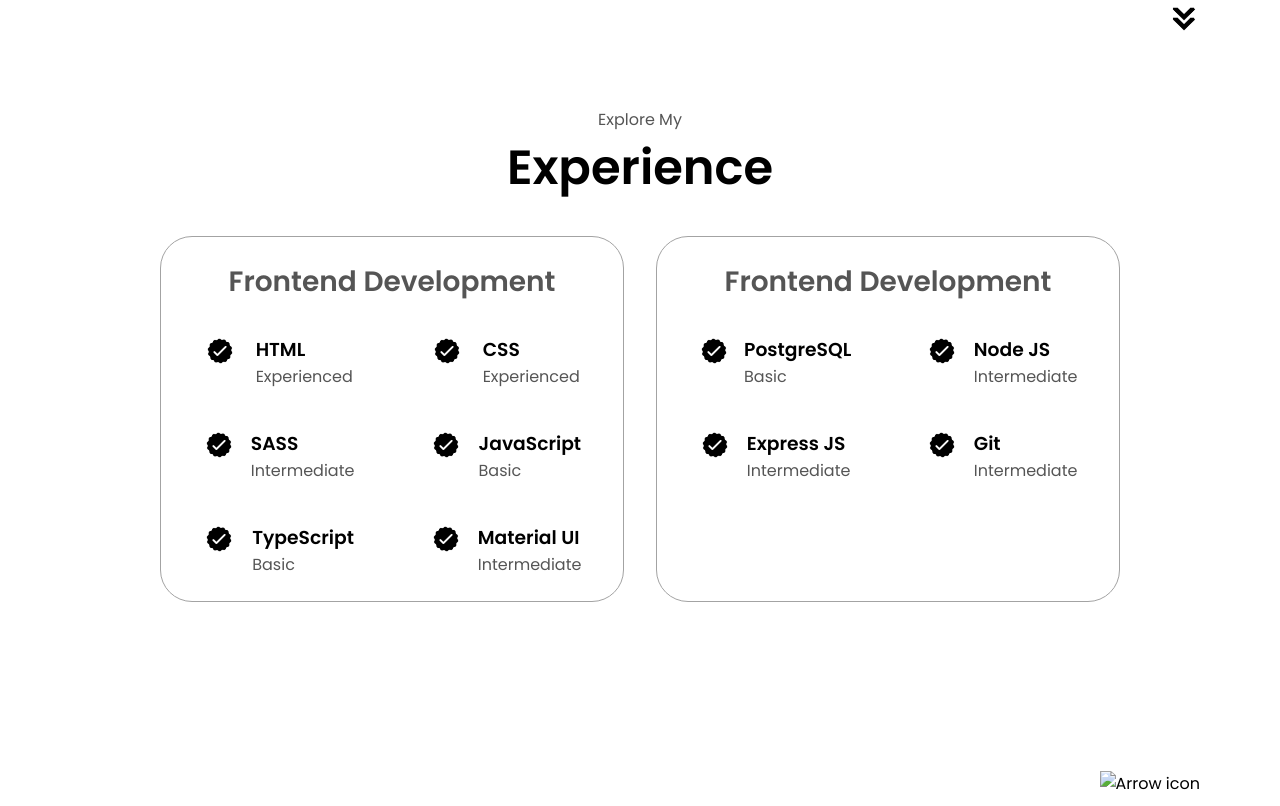
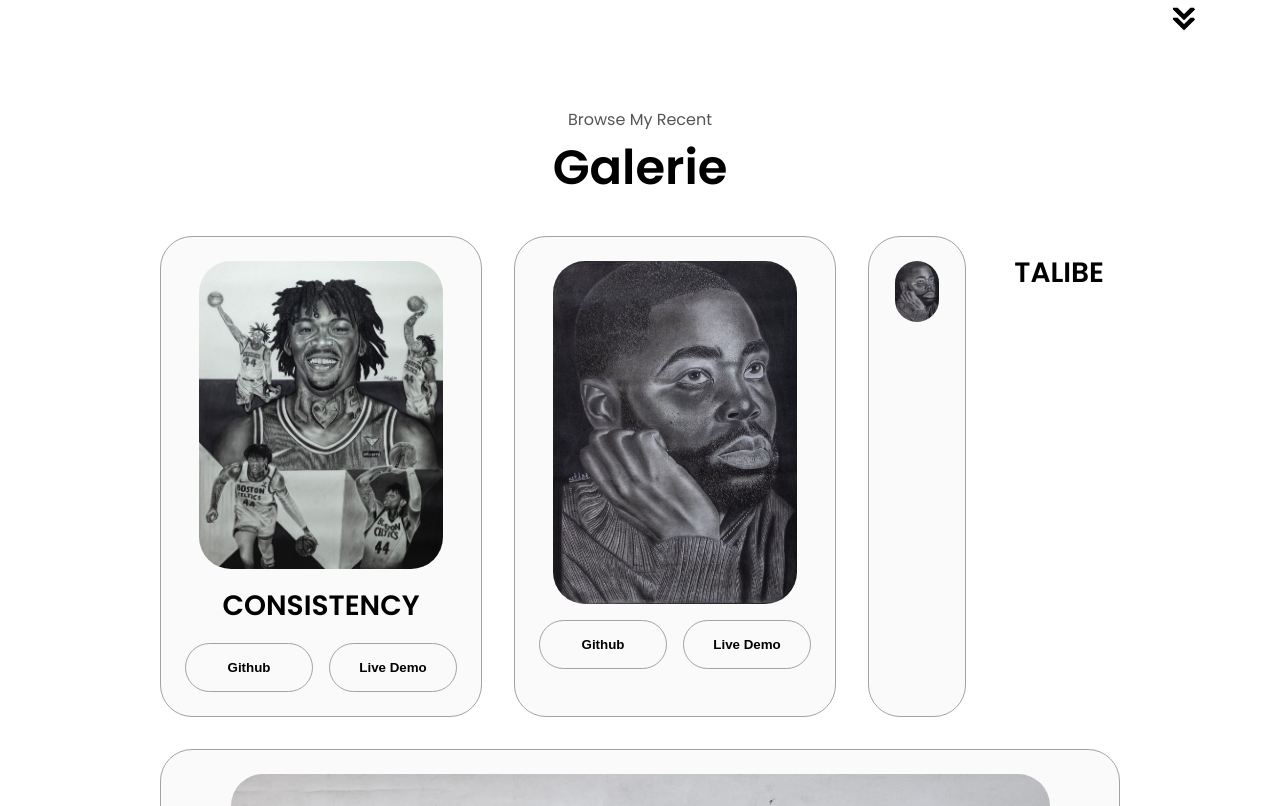
Before and after one commit to Sett-Art/portfolio-SettArt, a plain HTML site: page index.html in a window 1280 px wide. Shown: the part 1589-2395 px from the top of the page. Drawn offline with Linux system fonts and the light colour scheme; a script that the page names is missing.

Commit message:
ajout des pages

```diff
--- a/index.html
+++ b/index.html
@@ -14,7 +14,6 @@
       <div>
         <ul class="nav-links">
           <li><a href="#about">About</a></li>
-          <li><a href="#experience">Experience</a></li>
           <li><a href="#projects">Galerie</a></li>
           <li><a href="#contact">Contact</a></li>
         </ul>
@@ -30,8 +29,7 @@
         </div>
         <div class="menu-links">
           <li><a href="#about" onclick="toggleMenu()">About</a></li>
-          <li><a href="#experience" onclick="toggleMenu()">Experience</a></li>
-          <li><a href="#projects" onclick="toggleMenu()">Projects</a></li>
+          <li><a href="#projects" onclick="toggleMenu()">Galerie</a></li>
           <li><a href="#contact" onclick="toggleMenu()">Contact</a></li>
         </div>
       </div>
@@ -60,13 +58,13 @@
             src="images/linkedin.png"
             alt="My LinkedIn profile"
             class="icon"
-            onclick="location.href='https://www.linkedin.com/in/mouhamadou-mansour-touré-b1525a179'"
+            onclick="location.href='https://www.linkedin.com/in/seto-john-318b9b193?utm_source=share&utm_campaign=share_via&utm_content=profile&utm_medium=ios_app'"
           />
           <img
             src="images/github.png"
             alt="My Github profile"
             class="icon"
-            onclick="location.href='https://github.com/'"
+            onclick="location.href='https://sett-art.github.io/portfolio-SettArt/'"
           />
         </div>
       </div>
@@ -121,141 +119,10 @@
         class="icon arrow"
         onclick="location.href='./#experience'"
       />
-    </section>
-    <section id="experience">
-      <p class="section__text__p1">Explore My</p>
-      <h1 class="title">Experience</h1>
-      <div class="experience-details-container">
-        <div class="about-containers">
-          <div class="details-container">
-            <h2 class="experience-sub-title">Frontend Development</h2>
-            <div class="article-container">
-              <article>
-                <img
-                  src="images/checkmark.png"
-                  alt="Experience icon"
-                  class="icon"
-                />
-                <div>
-                  <h3>HTML</h3>
-                  <p>Experienced</p>
-                </div>
-              </article>
-              <article>
-                <img
-                  src="images/checkmark.png"
-                  alt="Experience icon"
-                  class="icon"
-                />
-                <div>
-                  <h3>CSS</h3>
-                  <p>Experienced</p>
-                </div>
-              </article>
-              <article>
-                <img
-                  src="images/checkmark.png"
-                  alt="Experience icon"
-                  class="icon"
-                />
-                <div>
-                  <h3>SASS</h3>
-                  <p>Intermediate</p>
-                </div>
-              </article>
-              <article>
-                <img
-                  src="images/checkmark.png"
-                  alt="Experience icon"
-                  class="icon"
-                />
-                <div>
-                  <h3>JavaScript</h3>
-                  <p>Basic</p>
-                </div>
-              </article>
-              <article>
-                <img
-                  src="images/checkmark.png"
-                  alt="Experience icon"
-                  class="icon"
-                />
-                <div>
-                  <h3>TypeScript</h3>
-                  <p>Basic</p>
-                </div>
-              </article>
-              <article>
-                <img
-                  src="images/checkmark.png"
-                  alt="Experience icon"
-                  class="icon"
-                />
-                <div>
-                  <h3>Material UI</h3>
-                  <p>Intermediate</p>
-                </div>
-              </article>
-            </div>
-          </div>
-          <div class="details-container">
-            <h2 class="experience-sub-title">Frontend Development</h2>
-            <div class="article-container">
-              <article>
-                <img
-                  src="images/checkmark.png"
-                  alt="Experience icon"
-                  class="icon"
-                />
-                <div>
-                  <h3>PostgreSQL</h3>
-                  <p>Basic</p>
-                </div>
-              </article>
-              <article>
-                <img
-                  src="images/checkmark.png"
-                  alt="Experience icon"
-                  class="icon"
-                />
-                <div>
-                  <h3>Node JS</h3>
-                  <p>Intermediate</p>
-                </div>
-              </article>
-              <article>
-                <img
-                  src="images/checkmark.png"
-                  alt="Experience icon"
-                  class="icon"
-                />
-                <div>
-                  <h3>Express JS</h3>
-                  <p>Intermediate</p>
-                </div>
-              </article>
-              <article>
-                <img
-                  src="images/checkmark.png"
-                  alt="Experience icon"
-                  class="icon"
-                />
-                <div>
-                  <h3>Git</h3>
-                  <p>Intermediate</p>
-                </div>
-              </article>
-            </div>
-          </div>
-        </div>
-      </div>
-      <img
-        src="./assets/arrow.png"
-        alt="Arrow icon"
-        class="icon arrow"
-        onclick="location.href='./#projects'"
-      />
-    </section>
+  </section>
+
+
+
     <section id="projects">
       <p class="section__text__p1">Browse My Recent</p>
       <h1 class="title">Galerie</h1>
@@ -273,13 +140,13 @@
             <div class="btn-container">
               <button
                 class="btn btn-color-2 project-btn"
-                onclick="location.href='https://github.com/'"
-              >
+                onclick="location.href='https://sett-art.github.io/portfolio-SettArt/'"
+                >
                 Github
               </button>
               <button
                 class="btn btn-color-2 project-btn"
-                onclick="location.href='https://github.com/'"
+                onclick="location.href='https://sett-art.github.io/portfolio-SettArt/'"
               >
                 Live Demo
               </button>
@@ -297,13 +164,13 @@
             <div class="btn-container">
               <button
                 class="btn btn-color-2 project-btn"
-                onclick="location.href='https://github.com/'"
+                onclick="location.href='https://sett-art.github.io/portfolio-SettArt/'"
               >
                 Github
               </button>
               <button
                 class="btn btn-color-2 project-btn"
-                onclick="location.href='https://github.com/'"
+                onclick="location.href='https://sett-art.github.io/portfolio-SettArt/'"
               >
                 Live Demo
               </button>
@@ -330,7 +197,7 @@
             />
           </div>
         </div>
-        <h2 class="experience-sub-title project-title">Project Four</h2>
+        <h2 class="experience-sub-title project-title">Pic Four</h2>
 
       </div>
       <div class="details-container color-container">
@@ -379,7 +246,7 @@
     />
   </div>
 </div>
-<h2 class="experience-sub-title project-title">Project Eight</h2>
+<h2 class="experience-sub-title project-title">Pic Eight</h2>
 
 </div>
 <div class="details-container color-container">
@@ -428,8 +295,7 @@
         <div class="nav-links-container">
           <ul class="nav-links">
             <li><a href="#about">About</a></li>
-            <li><a href="#experience">Experience</a></li>
-            <li><a href="#projects">Projects</a></li>
+            <li><a href="#projects">Galerie</a></li>
             <li><a href="#contact">Contact</a></li>
           </ul>
         </div>
```
